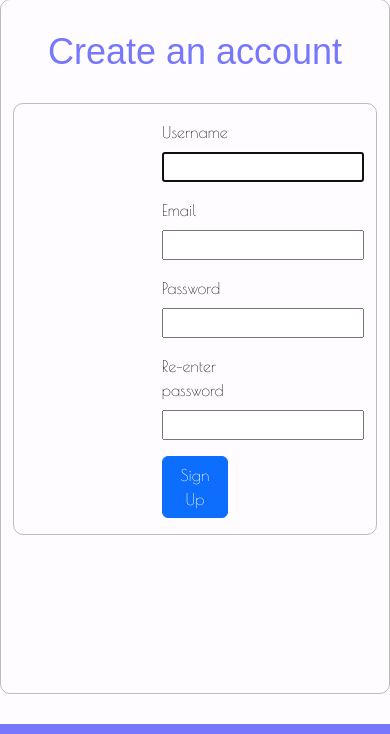
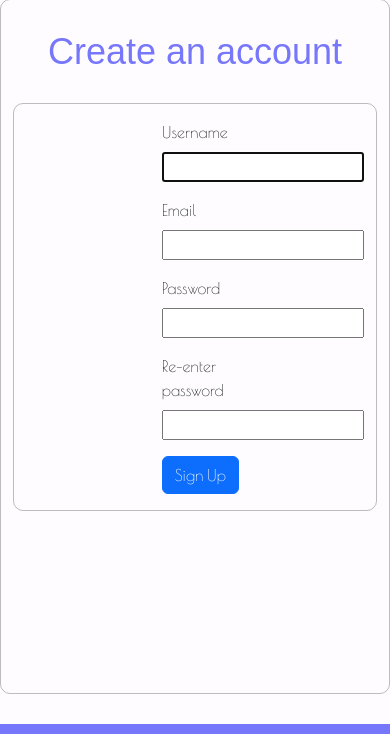
Before and after one commit to Louiseskinner01/project3-social-fitness, a Django app: page /signup/ in a window 390 px wide. Shown: the part 86-820 px from the top of the page. Run offline with Django 4.2, Linux system fonts and the light colour scheme; some web fonts are replaced.

Commit message:
Add  bootstrap nowrap class to login and signup buttons to prevent button shrinkage on small screens

```diff
--- a/templates/registration/login.html
+++ b/templates/registration/login.html
@@ -23,7 +23,7 @@
        {{ form.password.errors }}
 
     </div>
-    <button type="submit" class="btn btn-primary">Log in</button>
+    <button type="submit" class="btn btn-primary text-nowrap">Log in</button>
   </form>
       </div>
     </div>
--- a/templates/registration/signup.html
+++ b/templates/registration/signup.html
@@ -35,7 +35,7 @@
           </div>
 
 
-        <button type="submit" class="btn btn-primary">Sign Up</button>
+        <button type="submit" class="btn btn-primary text-nowrap">Sign Up</button>
 
     </form>
 </div>
```
